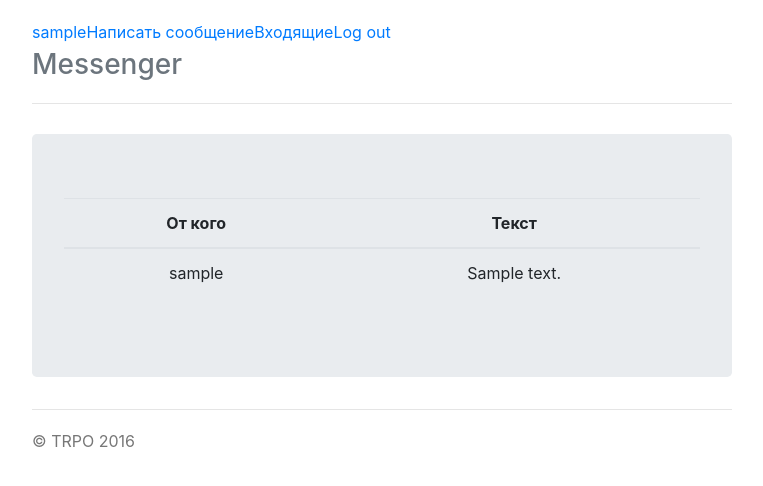
After one commit to zateyev/Messenger, a Django app: page /accounts/inbox/ in a window 1280 px wide. The commit adds this page. Shown: the top 486 px of the page, without its empty margins (258-1021 px from the left). Run offline with Django 3.2, Linux system fonts and the light colour scheme; a user stored in the database is signed in; tables that the repository leaves empty hold one stand-in row (values such as "Sample post"); some libraries are stand-ins or nearby versions.

Commit message:
created inbox

```diff
--- a/messages_/models.py
+++ b/messages_/models.py
@@ -16,13 +16,13 @@ class Message(models.Model):
         (STATE_FAVORITE, 'Favorite')
     )
     state = models.IntegerField(choices=STATE_CHOICES, default=STATE_NEW)
-    sender = models.OneToOneField(User, related_name='sender')
-    receiver = models.OneToOneField(User, related_name='receiver')
+    sender = models.ForeignKey(User, related_name='sender')
+    receiver = models.ForeignKey(User, related_name='receiver')
     timestamp = models.DateTimeField(default=timezone.now)
 
     @classmethod
     def create(cls, text, sender, receiver):
-        message = cls(text=text, sender=sender, receiver=receiver, state=1, timestamp=timezone.now)
+        message = cls(text=text, sender=sender, receiver=receiver)
         return message
 
     def __str__(self):
--- a/messages_/urls.py
+++ b/messages_/urls.py
@@ -25,4 +25,5 @@ urlpatterns = [
     url(r'^accounts/profile/', views.profile, name='profile'),
     url(r'^accounts/new_message/', views.new_message, name='new_message'),
     url(r'^accounts/write_message/', views.write_message, name='write_message'),
+    url(r'^accounts/inbox/', views.view_inbox, name='inbox'),
 ]
--- a/messages_/views.py
+++ b/messages_/views.py
@@ -53,9 +53,12 @@ def write_message(request):
     if request.POST:
         receiver = request.POST.get('receiver')
         text = request.POST.get('text')
-    print(receiver)
-    receiver = User.objects.create_user(receiver)
-    # user.save()
+    receiver = User.objects.filter(username=receiver)[0]
     message = Message.create(text, request.user, receiver)
     message.save()
     return HttpResponse("Your message has been sent")
+
+
+def view_inbox(request):
+    context = {'messages': Message.objects.all().filter(receiver=request.user)}
+    return render(request, 'accounts/inbox.html', context)
--- /dev/null
+++ b/templates/accounts/inbox.html
@@ -0,0 +1,25 @@
+{% extends 'base.html' %}
+{% block navigator %}
+    <li><a href="{% url 'profile' %}">{{ request.user.username }}</a></li>
+    <li><a href="{% url 'new_message' %}">Написать сообщение</a></li>
+    <li class="active"><a href="{% url 'inbox' %}">Входящие</a></li>
+    <li><a href="{% url 'logout' %}">Log out</a></li>
+{% endblock %}
+{% block content %}
+    <table class="table table-hover">
+        <thead>
+        <tr>
+            <th>От кого</th>
+            <th>Текст</th>
+        </tr>
+        </thead>
+        <tbody>
+        {% for message in messages %}
+            <tr>
+                <td>{{ message.sender }}</td>
+                <td>{{ message.text }}</td>
+            </tr>
+        {% endfor %}
+        </tbody>
+    </table>
+{% endblock %}
--- a/templates/accounts/profile.html
+++ b/templates/accounts/profile.html
@@ -2,5 +2,6 @@
 {% block navigator %}
     <li class="active"><a href="{% url 'profile' %}">{{ request.user.username }}</a></li>
     <li><a href="{% url 'new_message' %}">Написать сообщение</a></li>
+    <li><a href="{% url 'inbox' %}">Входящие</a></li>
     <li><a href="{% url 'logout' %}">Log out</a></li>
 {% endblock %}
```
